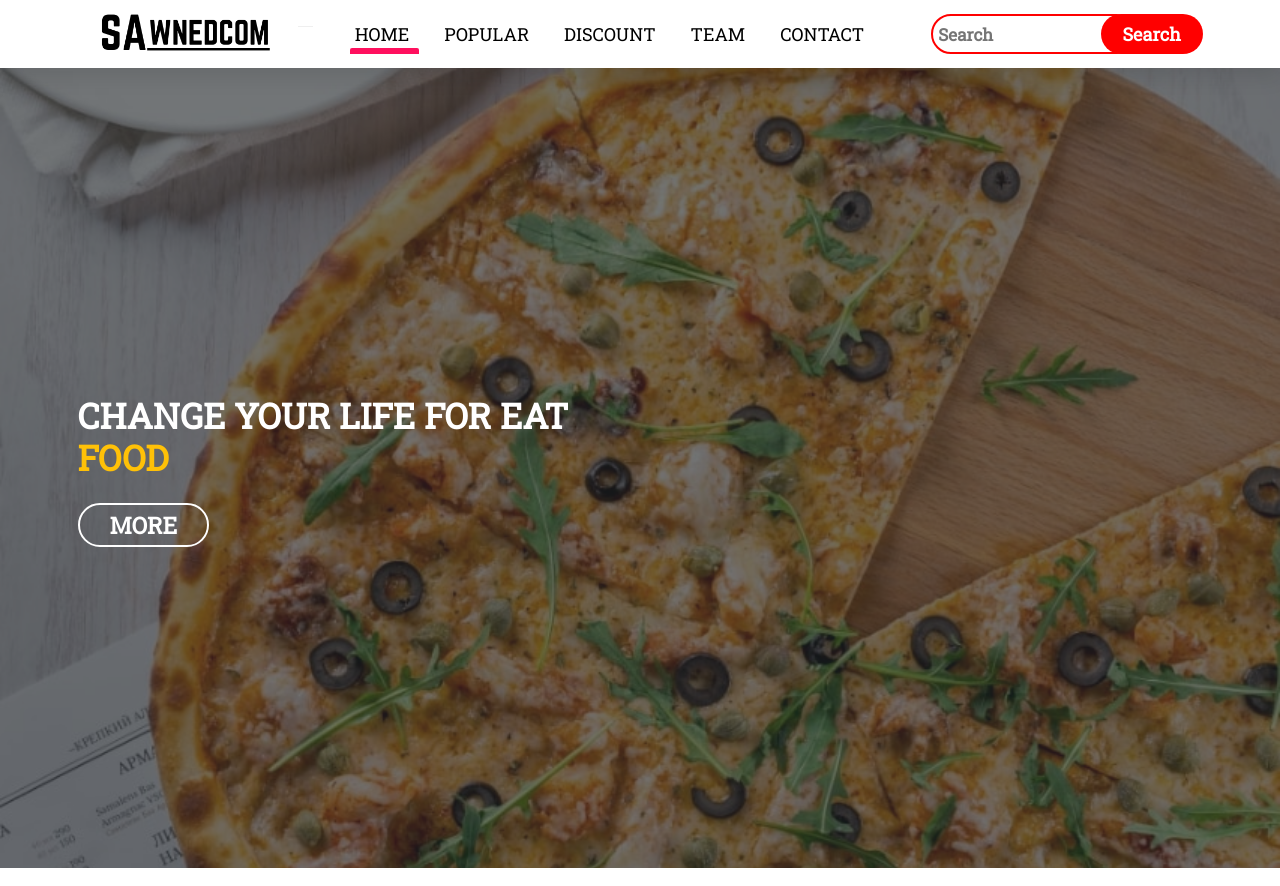
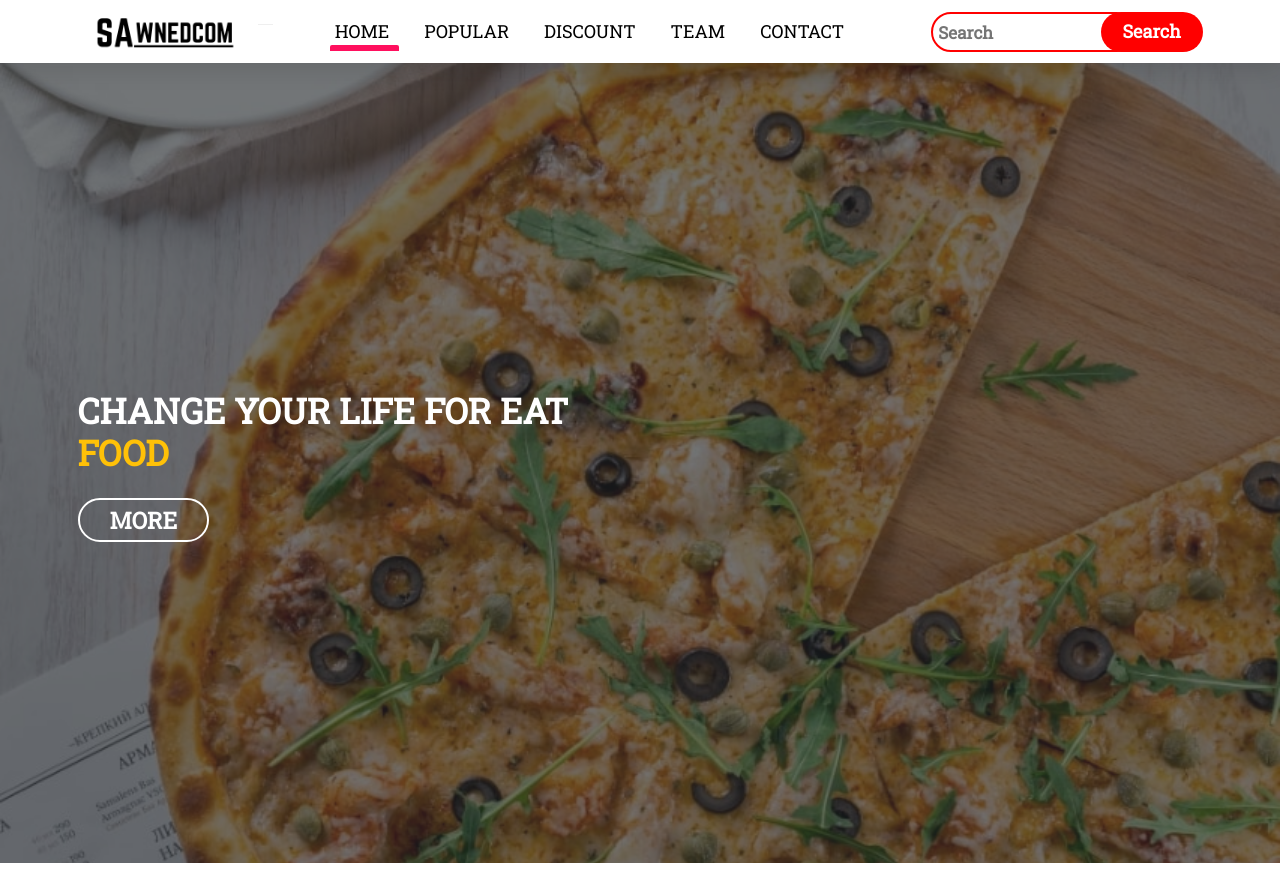
Before and after one commit to sawnedcom/food01, a plain HTML site: page index.html in a window 1280 px wide. Shown: the top 886 px of the page. Drawn offline with nearby package versions, Linux system fonts and the light colour scheme; files whose address does not match are found by name.

Commit message:
Update style.css

```diff
--- a/style.css
+++ b/style.css
@@ -66,7 +66,7 @@ ul {
   color: black;
 }
 .sawned {
-  width: 210px;
+  width: 170px;
 }
 
 h6 {
```
